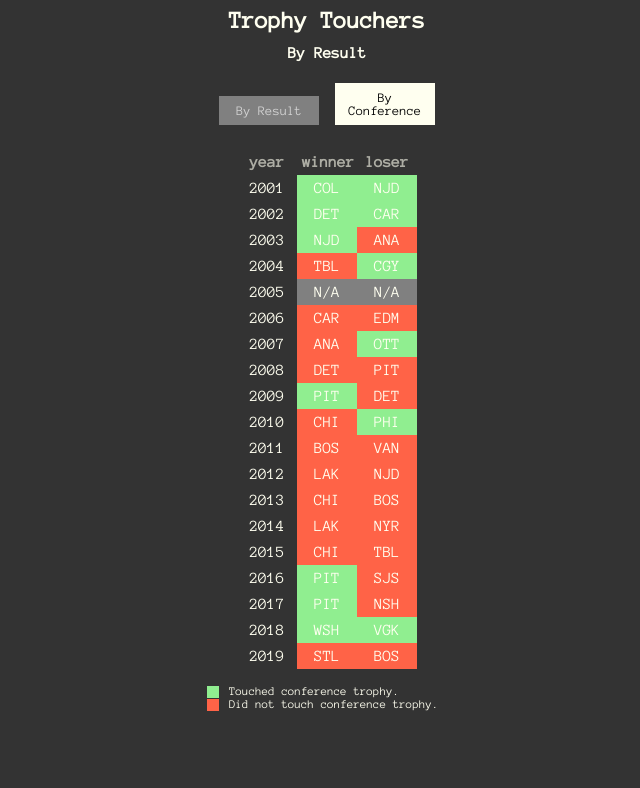
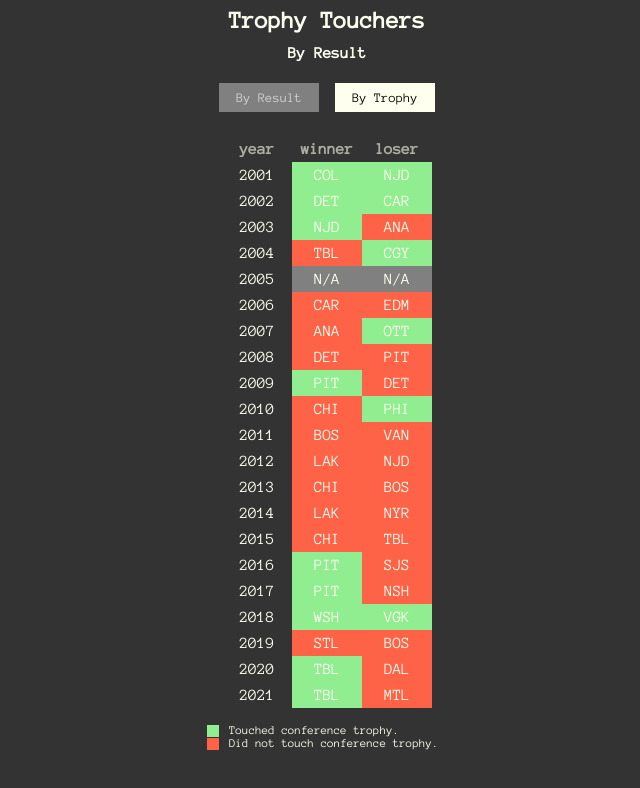
Before and after one commit to bplabombarda/trophytouchers, a React app: page / in a window 1280 px wide. Shown: the top 788 px of the page, without its empty margins (313-953 px from the left). Built offline with nearby package versions, Linux system fonts and the light colour scheme.

Commit message:
Add 2020 & 2021

```diff
--- a/src/components/Header.js
+++ b/src/components/Header.js
@@ -5,8 +5,8 @@ const Header = (props) => {
 	const { view, toggleHandler } = props;
 	let subheader;
 
-	if (view === 'conference') {
-      subheader = <h2>By Conference</h2>;
+	if (view === 'trophy') {
+      subheader = <h2>By Trophy</h2>;
     } else {
       subheader = <h2>By Result</h2>;
     }
--- a/src/components/List.js
+++ b/src/components/List.js
@@ -8,8 +8,8 @@ const Table = (props) => {
 		<ul id="data-list">
 			<li className="data-header">
 				<div>year</div>
-				<div>{ view === 'result' ? 'winner' : 'east' }</div>
-				<div>{ view === 'result' ? 'loser' : 'west' }</div>
+				<div>{ view === 'result' ? 'winner' : 'Wales' }</div>
+				<div>{ view === 'result' ? 'loser' : 'Campbell' }</div>
 			</li>
 			{
 				data.map((matchup) => (
--- a/src/components/Toggle.js
+++ b/src/components/Toggle.js
@@ -6,7 +6,7 @@ const Toggle = (props) => {
 	return (
 		<div className="toggle-button-group">
 			<button
-				className={view === 'conference' ? 'button-active' : 'button-disabled'}
+				className={view === 'trophy' ? 'button-active' : 'button-disabled'}
 				type="button"
 				disabled={view === 'result'}
 				onClick={toggleHandler.bind(this)}>
@@ -15,9 +15,9 @@ const Toggle = (props) => {
 			<button
 				className={view === 'result' ? 'button-active' : 'button-disabled'}
 				type="button"
-				disabled={view === 'conference'}
+				disabled={view === 'trophy'}
 				onClick={toggleHandler.bind(this)}>
-				By Conference
+				By Trophy
 			</button>
 		</div>
 	)
--- a/src/components/Year.js
+++ b/src/components/Year.js
@@ -8,14 +8,14 @@ const Year = (props) => {
 	let classesTeamA;
 	let classesTeamB;
 
-	if(view === 'conference') {
-		teamA = data.east;
-		teamB = data.west;
+	if(view === 'trophy') {
+		teamA = data.Wales;
+		teamB = data.Campbell;
 		classesTeamA = teamA.touch ? 'team-a touch' : 'team-a no-touch';
 		classesTeamB = teamB.touch ? 'team-b touch' : 'team-b no-touch';
 	} else {
-		teamA = data.east.winner ? data.east : data.west;
-		teamB = data.east.winner ? data.west : data.east;
+		teamA = data.Wales.winner ? data.Wales : data.Campbell;
+		teamB = data.Wales.winner ? data.Campbell : data.Wales;
 		classesTeamA = teamA.touch ? 'team-a touch' : 'team-a no-touch';
 		classesTeamB = teamB.touch ? 'team-b touch' : 'team-b no-touch';
 	}
--- a/src/containers/App.js
+++ b/src/containers/App.js
@@ -17,7 +17,7 @@ export default class App extends Component {
 
     handleToggle() {
     	if (this.state.view === 'result') {
-    		this.setState({ view: 'conference' })
+    		this.setState({ view: 'trophy' })
     	}
     	else {
     		this.setState({ view: 'result' })
--- a/src/data/matchups.json
+++ b/src/data/matchups.json
@@ -2,12 +2,12 @@
 	"data": [
 	  {
 	    "year": 2001,
-			"east": {
+			"Wales": {
 				"abbr": "NJD",
 				"touch": true,
 				"winner": false
 			},
-	    "west": {
+	    "Campbell": {
 	    	"abbr": "COL",
 		    "touch": true,
 		    "winner": true
@@ -15,12 +15,12 @@
 	  },
 	  {
 	    "year": 2002,
-			"east": {
+			"Wales": {
 				"abbr": "CAR",
 				"touch": true,
 				"winner": false
 			},
-	    "west": {
+	    "Campbell": {
 	    	"abbr": "DET",
 				"touch": true,
 				"winner": true
@@ -28,12 +28,12 @@
 	  },
 	  {
 	    "year": 2003,
-	    "east": {
+	    "Wales": {
 	    	"abbr": "NJD",
 				"touch": true,
 				"winner": true
 	    },
-	    "west": {
+	    "Campbell": {
 	    	"abbr": "ANA",
 				"touch": false,
 				"winner": false
@@ -41,12 +41,12 @@
 	  },
 	  {
 	    "year": 2004,
-	    "east": {
+	    "Wales": {
 	    	"abbr": "TBL",
 				"touch": false,
 				"winner": true
 	    },
-	    "west": {
+	    "Campbell": {
 	    	"abbr": "CGY",
 				"touch": true,
 				"winner": false
@@ -54,12 +54,12 @@
 	  },
 	  {
 	    "year": 2005,
-	    "east": {
+	    "Wales": {
 	    	"abbr": "N/A",
 				"touch": "N/A",
 				"winner": "N/A"
 	    },
-	    "west": {
+	    "Campbell": {
 	    	"abbr": "N/A",
 				"touch": "N/A",
 				"winner": "N/A"
@@ -67,12 +67,12 @@
 	  },
 	  {
 	    "year": 2006,
-	    "east": {
+	    "Wales": {
 	    	"abbr": "CAR",
 				"touch": false,
 				"winner": true
 	    },
-	    "west": {
+	    "Campbell": {
 	    	"abbr": "EDM",
 				"touch": false,
 				"winner": false
@@ -80,12 +80,12 @@
 	  },
 	  {
 	    "year": 2007,
-			"east": {
+			"Wales": {
 				"abbr": "OTT",
 				"touch": true,
 				"winner": false
 			},
-	    "west": {
+	    "Campbell": {
 	    	"abbr": "ANA",
 				"touch": false,
 				"winner": true
@@ -93,12 +93,12 @@
 	  },
 	  {
 	    "year": 2008,
-			"east": {
+			"Wales": {
 				"abbr": "PIT",
 				"touch": false,
 				"winner": false
 			},
-	    "west": {
+	    "Campbell": {
 				"abbr": "DET",
 				"touch": false,
 				"winner": true
@@ -106,12 +106,12 @@
 	  },
 	  {
 	    "year": 2009,
-	    "east": {
+	    "Wales": {
 	    	"abbr": "PIT",
 				"touch": true,
 				"winner": true
 	    },
-	    "west": {
+	    "Campbell": {
 	    	"abbr": "DET",
 				"touch": false,
 				"winner": false
@@ -119,12 +119,12 @@
 	  },
 	  {
 	    "year": 2010,
-			"east": {
+			"Wales": {
 				"abbr": "PHI",
 				"touch": true,
 				"winner": false
 			},
-	    "west": {
+	    "Campbell": {
 	    	"abbr": "CHI",
 				"touch": false,
 				"winner": true
@@ -132,12 +132,12 @@
 	  },
 	  {
 	    "year": 2011,
-	    "east": {
+	    "Wales": {
 	    	"abbr": "BOS",
 				"touch": false,
 				"winner": true
 	    },
-	    "west": {
+	    "Campbell": {
 	    	"abbr": "VAN",
 				"touch": false,
 				"winner": false
@@ -145,12 +145,12 @@
 	  },
 	  {
 	    "year": 2012,
-			"east": {
+			"Wales": {
 				"abbr": "NJD",
 				"touch": false,
 				"winner": false
 			},
-	    "west": {
+	    "Campbell": {
 	    	"abbr": "LAK",
 				"touch": false,
 				"winner": true
@@ -158,12 +158,12 @@
 	  },
 	  {
 	    "year": 2013,
-			"east": {
+			"Wales": {
 				"abbr": "BOS",
 				"touch": false,
 				"winner": false
 			},
-	    "west": {
+	    "Campbell": {
 	    	"abbr": "CHI",
 				"touch": false,
 				"winner": true
@@ -171,12 +171,12 @@
 	  },
 	  {
 	    "year": 2014,
-			"east": {
+			"Wales": {
 				"abbr": "NYR",
 				"touch": false,
 				"winner": false
 			},
-	    "west": {
+	    "Campbell": {
 	    	"abbr": "LAK",
 				"touch": false,
 				"winner": true
@@ -184,12 +184,12 @@
 	  },
 	  {
 	    "year": 2015,
-			"east": {
+			"Wales": {
 				"abbr": "TBL",
 				"touch": false,
 				"winner": false
 			},
-	    "west": {
+	    "Campbell": {
 	    	"abbr": "CHI",
 				"touch": false,
 				"winner": true
@@ -197,12 +197,12 @@
 	  },
 	  {
 	    "year": 2016,
-	    "east": {
+	    "Wales": {
 	    	"abbr": "PIT",
 				"touch": true,
 				"winner": true
 	    },
-	    "west": {
+	    "Campbell": {
 	    	"abbr": "SJS",
 				"touch": false,
 				"winner": false
@@ -210,12 +210,12 @@
 	  },
 	  {
 	    "year": 2017,
-	    "east": {
+	    "Wales": {
 	    	"abbr": "PIT",
 				"touch": true,
 				"winner": true
 	    },
-	    "west": {
+	    "Campbell": {
 	    	"abbr": "NSH",
 				"touch": false,
 				"winner": false
@@ -223,12 +223,12 @@
 	  },
 	  {
 	    "year": 2018,
-	    "east": {
+	    "Wales": {
 	    	"abbr": "WSH",
 				"touch": true,
 				"winner": true
 	    },
-	    "west": {
+	    "Campbell": {
 	    	"abbr": "VGK",
 				"touch": true,
 				"winner": false
@@ -236,16 +236,42 @@
 		},
 		{
 	    "year": 2019,
-	    "east": {
+	    "Wales": {
 	    	"abbr": "BOS",
 				"touch": false,
 				"winner": false
 	    },
-	    "west": {
+	    "Campbell": {
 	    	"abbr": "STL",
 				"touch": false,
 				"winner": true
 	    }
+	  },
+		{
+	    "year": 2020,
+	    "Wales": {
+	    	"abbr": "TBL",
+				"touch": true,
+				"winner": true
+	    },
+	    "Campbell": {
+	    	"abbr": "DAL",
+				"touch": false,
+				"winner": false
+	    }
+	  },
+		{
+	    "year": 2021,
+	    "Wales": {
+	    	"abbr": "TBL",
+				"touch": true,
+				"winner": true
+	    },
+	    "Campbell": {
+	    	"abbr": "MTL",
+				"touch": false,
+				"winner": false
+	    }
 	  }
 	]
 }
--- a/src/index.scss
+++ b/src/index.scss
@@ -78,7 +78,7 @@ section {
 
 li div {
 	display: inline-block;
-	width: 50px;
+	width: 60px;
 	padding: 5px;
 }
 
```
Also changed, not shown: .babelrc, 1 other file (tests, documents, lock files or other folders).
